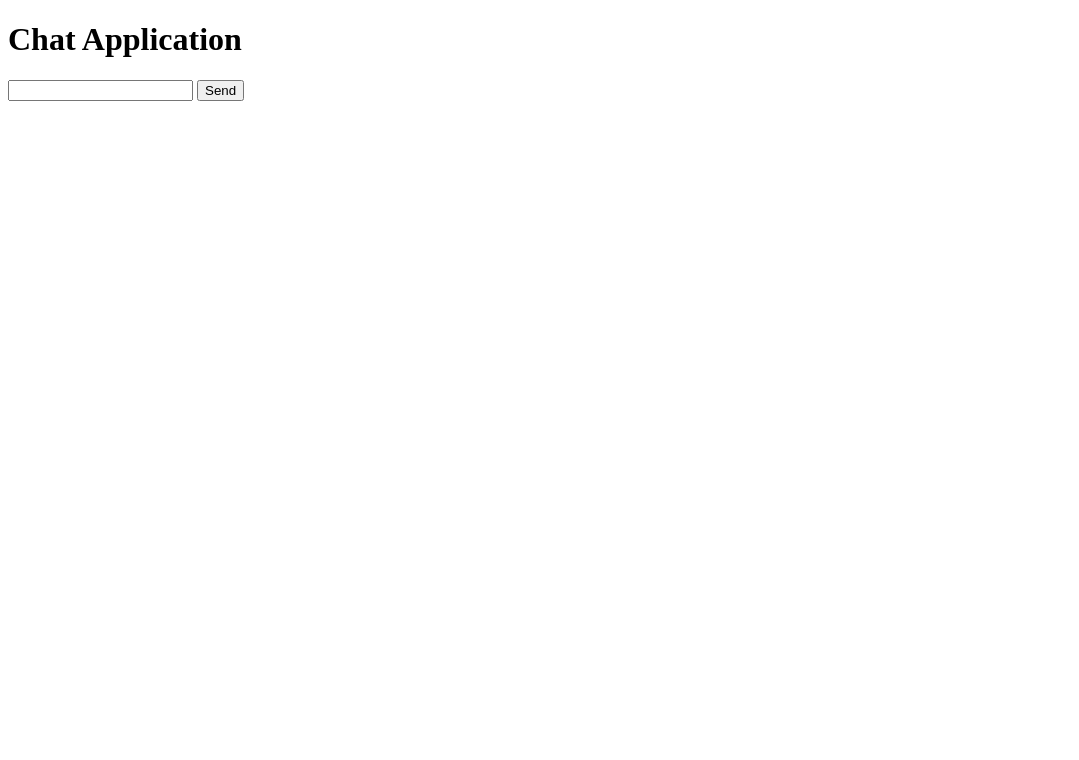
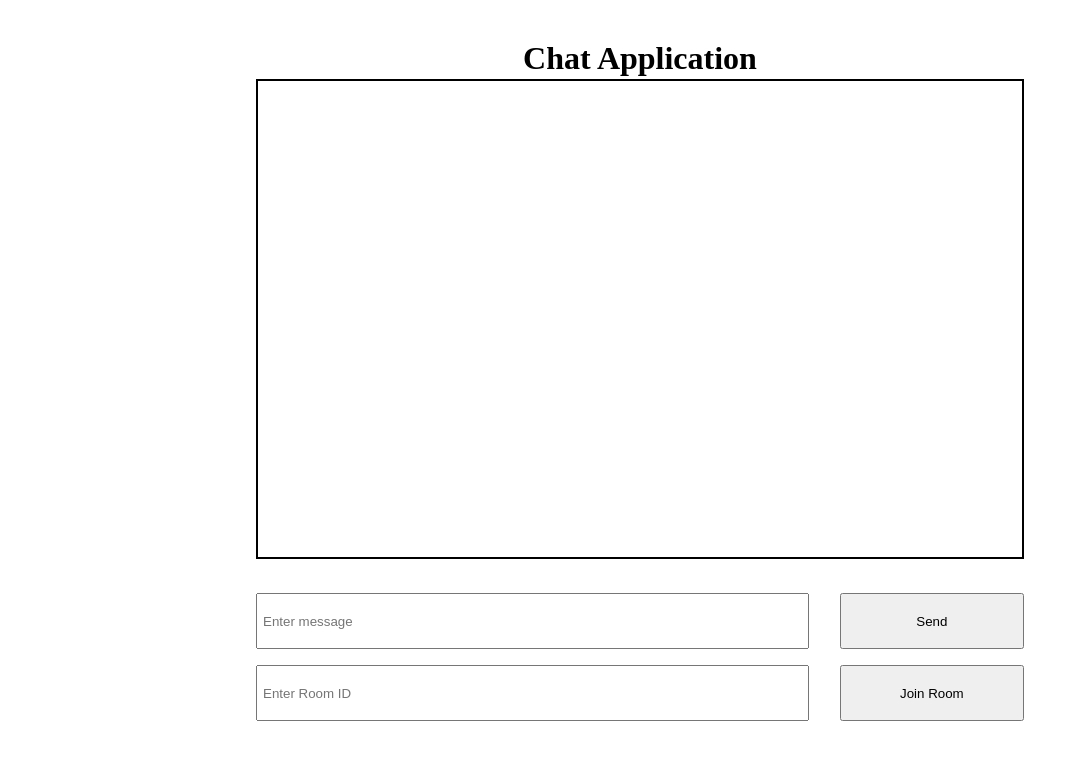
Before and after one commit to iamyogeshtomar/SU-Socket, a website: page public/index.html in a window 1280 px wide. Shown: the whole page, without its empty margins (0-1079 px from the left). Drawn offline with nearby package versions, Linux system fonts and the light colour scheme; no server answers.

Commit message:
Boilerplate Added

```diff
--- a/index.js
+++ b/index.js
@@ -17,8 +17,12 @@ app.get(`/`, (req, res) => {
 // As soon as the connection estabalishes, execute the cb function
 io.on("connection", (socket) => {
   socket.on(`message`, (message) => {
-    console.log(socket);
     io.emit(`user-message`, message);
+  });
+
+  socket.on(`showId`, (newId) => {
+    socket.id = newId;
+    console.log(`Id for current socket is ${socket.id}`);
   });
 });
 
--- /dev/null
+++ b/public/css/style.css
@@ -0,0 +1,71 @@
+* {
+  padding: 0;
+  margin: 0;
+  box-sizing: border-box;
+}
+
+body {
+  width: 80%;
+  margin: auto;
+  padding: auto;
+  display: flex;
+  flex-direction: column;
+  flex-grow: 1;
+  justify-content: center;
+  align-items: center;
+}
+
+h1 {
+  margin-top: 5vh;
+}
+
+#chatbox {
+  height: 60vh;
+  width: 60vw;
+  border: 2px solid black;
+}
+
+#input-section {
+  margin-top: 3vh;
+  display: flex;
+  flex-direction: column;
+  width: 100%;
+  justify-content: center;
+  align-items: center;
+}
+
+.single-input {
+  width: 75%;
+  display: flex;
+  justify-content: space-between;
+  align-items: space-between;
+  margin: 1vh 0;
+  /* border: 1px solid black; */
+}
+
+.input-field {
+  width: 72%;
+  height: 7vh;
+  padding: 5px;
+}
+
+.submit-button {
+  width: 24%;
+}
+
+#chatbox {
+  display: flex;
+  flex-direction: column;
+  margin: 2px 3px;
+  overflow: scroll;
+}
+
+.chat {
+  width: 98%;
+  text-decoration: none;
+  align-items: center;
+  justify-content: center;
+  margin: 2vh 4px;
+  /* border: 2px solid black; */
+  padding: 5px;
+}
--- a/public/index.html
+++ b/public/index.html
@@ -4,12 +4,39 @@
     <meta charset="UTF-8" />
     <meta name="viewport" content="width=device-width, initial-scale=1.0" />
     <title>Chat Application Socket</title>
+    <link rel="stylesheet" href="./css/style.css" />
   </head>
   <body>
     <h1>Chat Application</h1>
+    <!-- Chat box -->
+    <div id="chatbox">
+      <ul id="chatList"></ul>
+    </div>
 
-    <input type="text" id="input" />
-    <button id="btn">Send</button>
+    <div id="input-section">
+      <form class="single-input">
+        <input
+          type="text"
+          class="input-field"
+          id="message-input"
+          placeholder="Enter message"
+        />
+        <button class="submit-button" id="send-message" type="submit">
+          Send
+        </button>
+      </form>
+      <form class="single-input">
+        <input
+          type="text"
+          class="input-field"
+          id="room-input"
+          placeholder="Enter Room ID"
+        />
+        <button class="submit-button" id="join-room" type="submit">
+          Join Room
+        </button>
+      </form>
+    </div>
 
     <ul id="chatList"></ul>
     <script src="/socket.io/socket.io.js"></script>
--- a/public/js/socket-script.js
+++ b/public/js/socket-script.js
@@ -1,23 +1,26 @@
 const socket = io();
-// console.log(socket);
 
-const input = document.querySelector("#input");
-const btn = document.querySelector("#btn");
 const list = document.querySelector(`#chatList`);
+const messageInput = document.querySelector(`#message-input`);
+const roomInput = document.querySelector(`#room-input`);
+const sendMessage = document.querySelector(`#send-message`);
+const joinRoom = document.querySelector(`#join-room`);
 
-console.log(socket);
+sendMessage.addEventListener(`click`, (e) => {
+  e.preventDefault();
+  const message = messageInput.value;
+  socket.emit(`message`, message);
+  messageInput.value = ``;
+});
 
-btn.addEventListener(`click`, (e) => {
-  const inputValue = input.value;
-  socket.emit(`message`, inputValue);
-  //   console.log(inputValue);
+joinRoom.addEventListener(`click`, (e) => {
+  e.preventDefault();
+  const room = roomInput.value;
 });
 
 socket.on(`user-message`, (message) => {
-  console.log(message);
-//   const p = document.createElement("li");
-//   console.log(list);
-const li = document.createElement("li");
-li.innerText = message;
-list.appendChild(li);
+  const li = document.createElement("li");
+  li.classList.add(`chat`);
+  li.innerText = message;
+  list.appendChild(li);
 });
```
